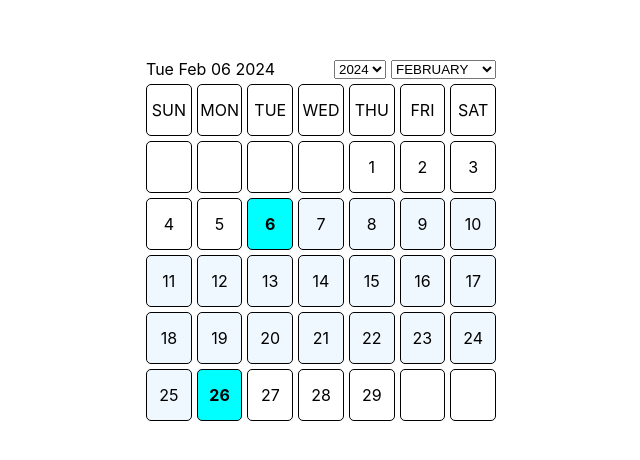
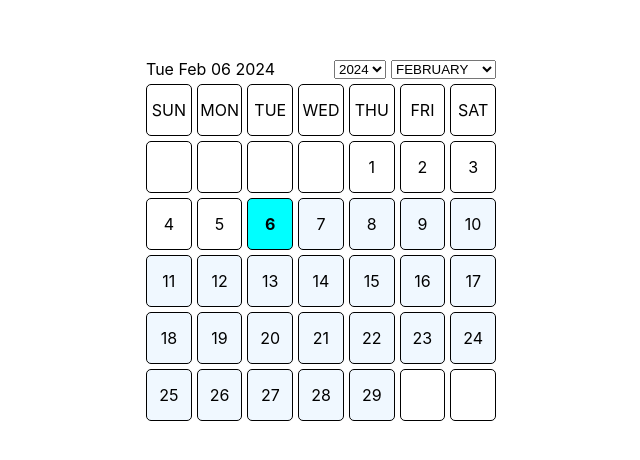
Before and after one commit to rktrivedi/Date-Range-Picker, a React (Create React App) app: page / in a window 1280 px wide. Shown: the part 160-620 px from the top of the page, without its empty margins (319-959 px from the left). Built offline with nearby package versions, Linux system fonts and the light colour scheme.

Commit message:
Bug Fixed in activeclass function and getCalendar Date

```diff
--- a/src/App.tsx
+++ b/src/App.tsx
@@ -5,7 +5,7 @@ function App() {
     <div className="mainContainer">
       <DateRangePicker
         startDate={new Date("2024-02-06")}
-        endDate={new Date("2024-02-26")}
+        endDate={new Date("2024-03-31")}
       />
     </div>
   );
--- a/src/components/DateRangePicker/DateRangePicker.tsx
+++ b/src/components/DateRangePicker/DateRangePicker.tsx
@@ -27,9 +27,7 @@ const DateRangePicker: React.FC<DateRangePickerProps> = ({
   const [month, setMonth] = useState(startDate.getMonth());
   const currentYear = startDate.getFullYear();
   const isLeapYear = currentYear % 4 === 0;
-  const numberOfDays = isLeapYear
-    ? daysInLeapYear[startDate.getMonth()]
-    : daysInMonth[startDate.getMonth()];
+  const numberOfDays = isLeapYear ? daysInLeapYear[month] : daysInMonth[month];
 
   const firtsDateOfMonth = getFirstDateOfMonth(year, month).getDay();
   const startYear = startDate.getFullYear() - 25;
@@ -90,7 +88,9 @@ const DateRangePicker: React.FC<DateRangePickerProps> = ({
                 firtsDateOfMonth,
                 numberOfDays,
                 startDate,
-                endDate
+                endDate,
+                month,
+                year
               )}`}
               key={`column${colIdx}`}
             >
--- a/src/components/DateRangePicker/helper.tsx
+++ b/src/components/DateRangePicker/helper.tsx
@@ -53,7 +53,9 @@ const getActiveClass = (
   startDateIdx: number,
   numberOfDays: number,
   startDate: Date,
-  endDate: Date
+  endDate: Date,
+  month: number,
+  year: number
 ) => {
   const getDate = getCalendarDate(
     rowIndex,
@@ -61,12 +63,14 @@ const getActiveClass = (
     startDateIdx,
     numberOfDays
   );
-  if (getDate === startDate.getDate() || getDate === endDate.getDate()) {
+  const currDate = new Date(`${year}-${month + 1}-${getDate}`);
+
+  if (
+    currDate.toString() === startDate.toString() ||
+    currDate.toString() === endDate.toString()
+  ) {
     return style.activestartDate;
-  } else if (
-    Number(getDate) > startDate.getDate() &&
-    Number(getDate) < endDate.getDate()
-  ) {
+  } else if (currDate > startDate && currDate < endDate) {
     return style.rangeSelector;
   } else {
     return "";
```
